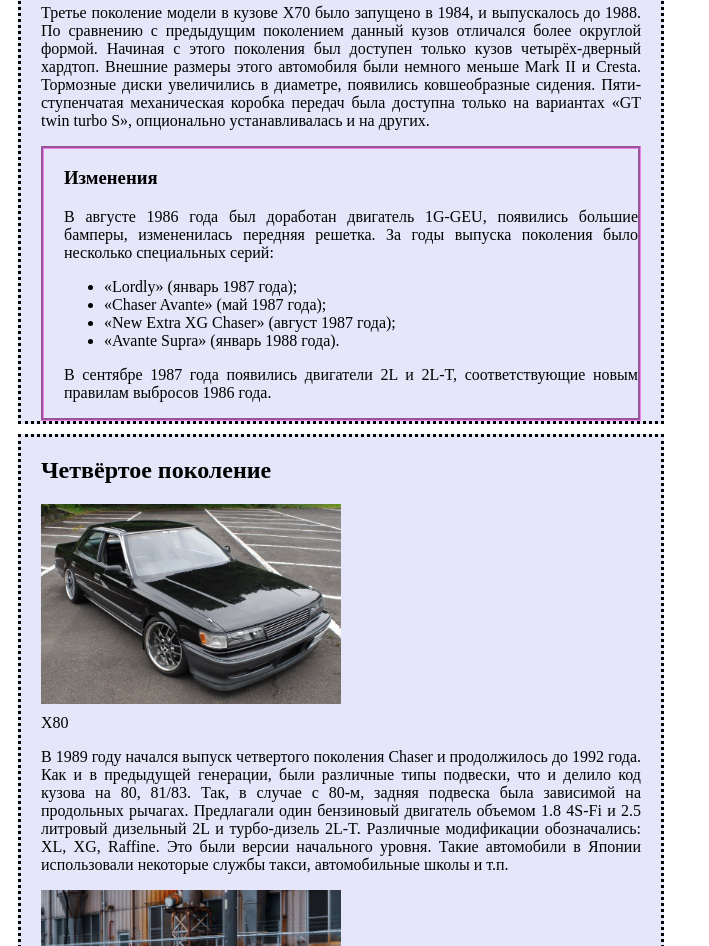
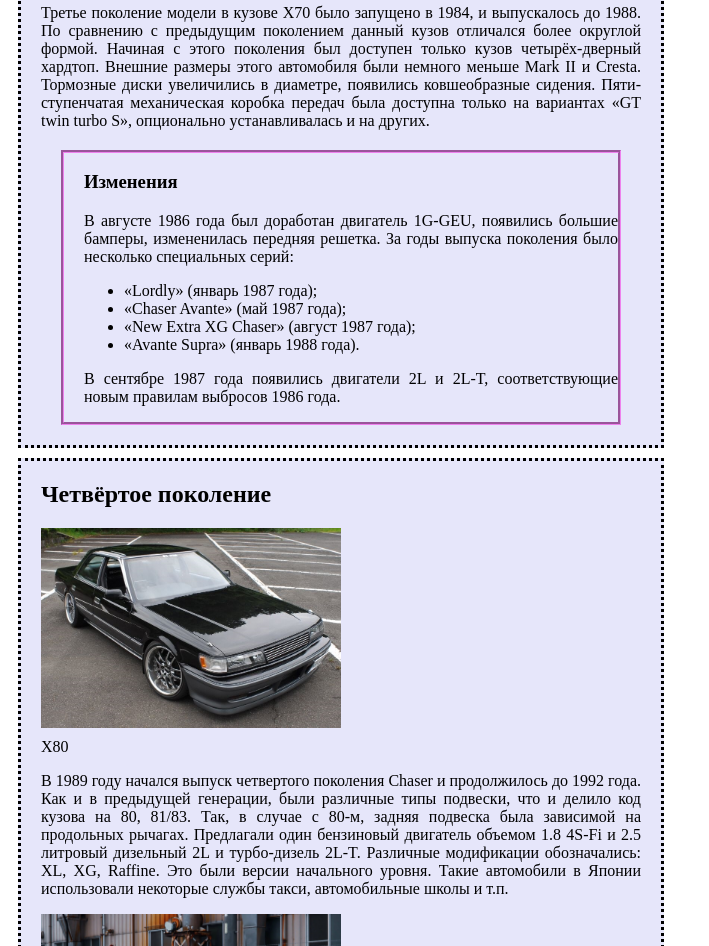
Before and after one commit to dvq09/html, a plain HTML site: page index.html in a window 1280 px wide. Shown: the part 2000-2946 px from the top of the page, without its empty margins (0-709 px from the left). Drawn offline with Linux system fonts and the light colour scheme.

Commit message:
Add files via upload

```diff
--- a/index.html
+++ b/index.html
@@ -145,7 +145,7 @@
             увеличились в диаметре, появились ковшеобразные сидения. Пяти-ступенчатая механическая коробка передач была
             доступна только на вариантах «GT twin turbo S», опционально устанавливалась и на других.</p>
         <section
-            style="border-style: groove ; border-color: violet; 20px; background-color: lavender; border-style: groove; padding-left: 20px;">
+            style="border-style: groove ; border-color: violet; margin: 20px; background-color: lavender; border-style: groove; padding-left: 20px;">
             <h3>Изменения</h3>
             <p ALIGN="justify">В августе 1986 года был доработан двигатель 1G-GEU, появились большие бамперы, измененилась передняя
                 решетка. За
```
